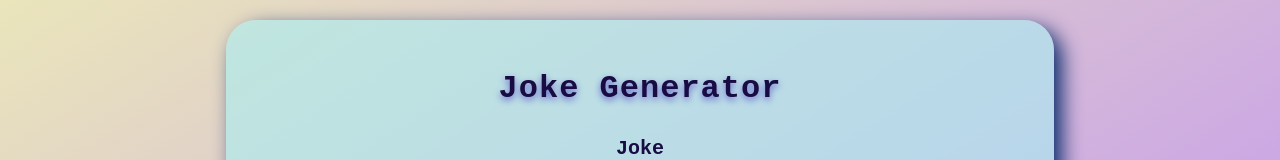
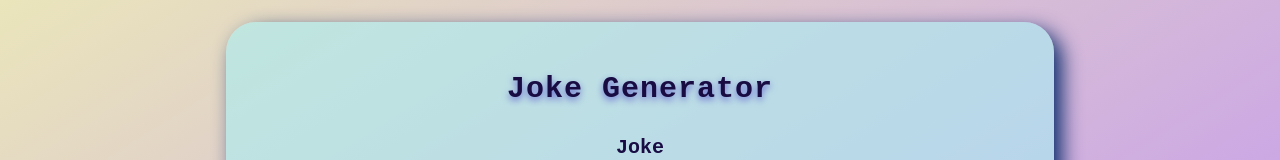
Before and after one commit to KranthiTeja59/jokegenerator, a plain HTML site: page index.html in a window 1280 px wide. Shown: the part 248-408 px from the top of the page. Drawn offline with Linux system fonts and the light colour scheme.

Commit message:
Update index.css

```diff
--- a/index.css
+++ b/index.css
@@ -16,11 +16,11 @@ body{
     box-shadow: 8px 8px 20px  #0e2e6e;
     border-radius:30px;
     width:60%;
-    height:40%;
+    height:50%;
 }
 
 .heading{
-    /*font-size: 40px;*/
+    font-size: 30px;
     /*font-weight: 200;*/
     font-family: 'Courier New', Courier, monospace;
     letter-spacing: 1px;
```
